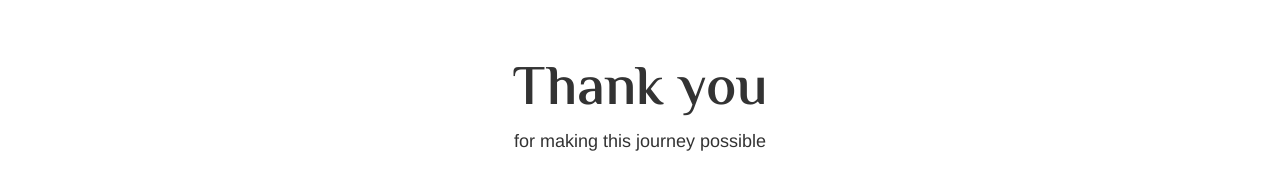
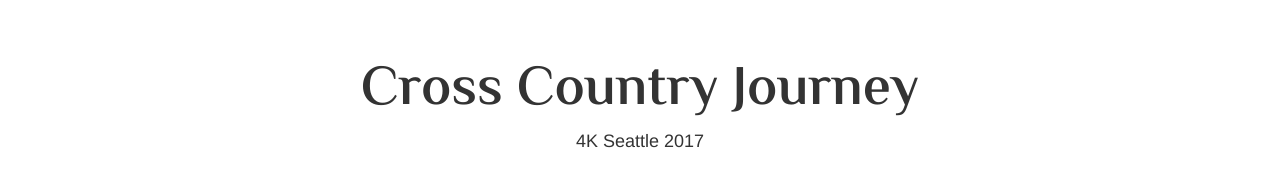
Before and after one commit to sangpbui/sangpbui.github.io, a plain HTML site: page index.html in a window 1280 px wide. Shown: the part 802-980 px from the top of the page. Drawn offline with nearby package versions, Linux system fonts and the light colour scheme; some packages are replaced by stand-ins of ours; a script that the page names is missing; files whose address does not match are found by name.

Commit message:
update video

```diff
--- a/index.html
+++ b/index.html
@@ -506,8 +506,8 @@
 
         <!--highlight video-->
         <div id="thankyou" class="text-center">
-                <h1>Thank you </h1>
-                <h4>for making this journey possible </h4>
+                <h1>Cross Country Journey </h1>
+                <h4>4K Seattle 2017 </h4>
                 <ul class="grid cs-style-3">
                     <li>
                         <figure>
```
